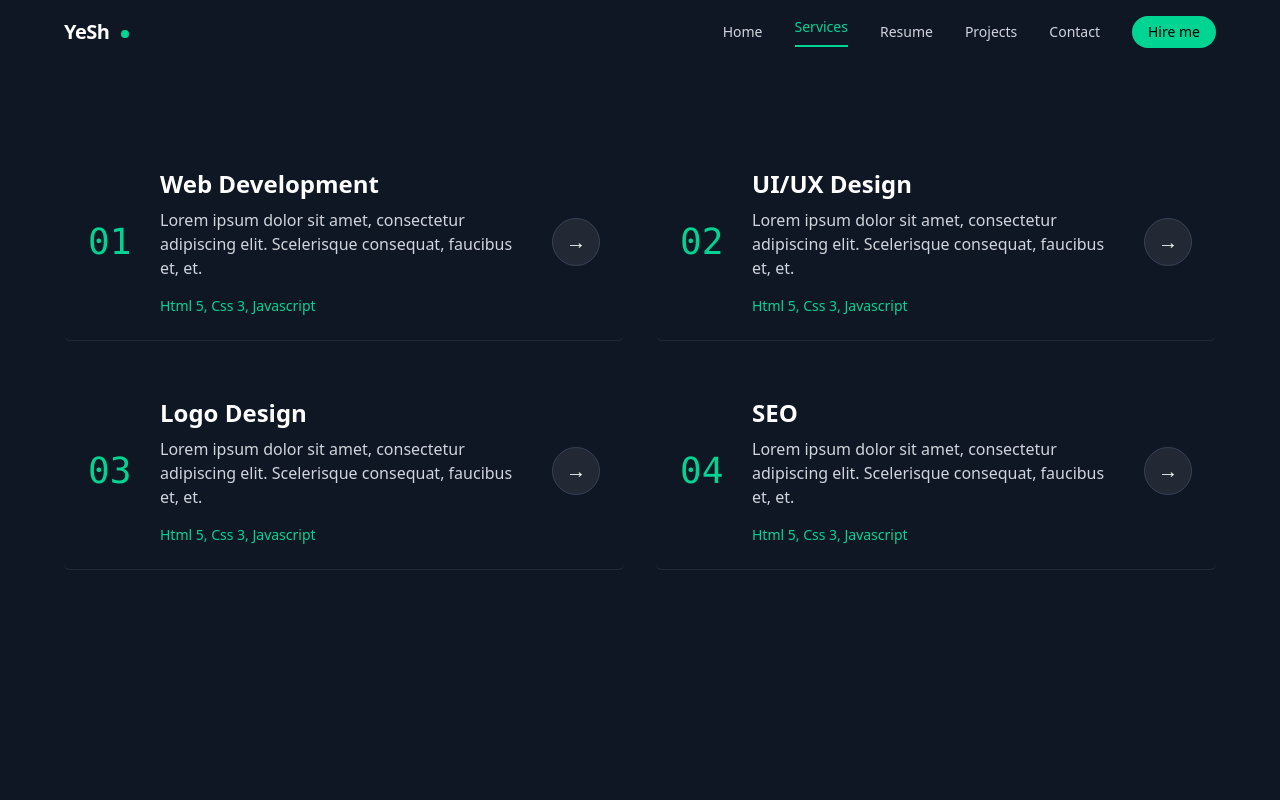
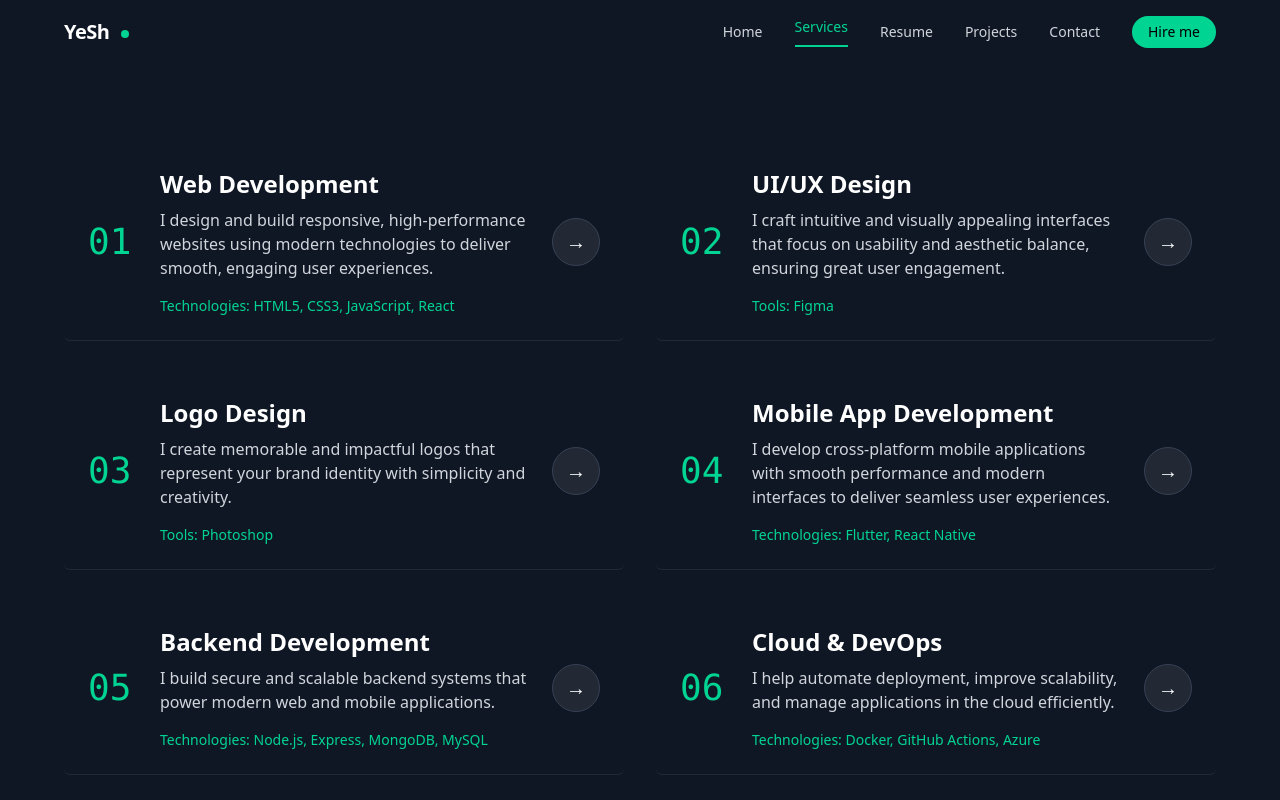
Before and after one commit to ayeshlakshan35/protfolio, a React (Vite) app: page /Services in a window 1280 px wide. Shown: the top 800 px of the page. Built offline with nearby package versions, Linux system fonts and the light colour scheme.

Commit message:
update footer,cantact,home and services

```diff
--- a/src/Components/footer.jsx
+++ b/src/Components/footer.jsx
@@ -18,8 +18,11 @@ export default function Footer() {
 						</svg>
 					</a>
 					<a href="mailto:ayeshalakshan00@gmail.com" aria-label="Email" className="w-8 h-8 rounded-full border border-emerald-400 flex items-center justify-center text-emerald-400">
-						<svg xmlns="http://www.w3.org/2000/svg" viewBox="0 0 24 24" className="w-4 h-4 fill-current" aria-hidden>
-							<path d="M23.44 4.83c-.77.35-1.6.59-2.47.7a4.3 4.3 0 001.88-2.38 8.59 8.59 0 01-2.72 1.04 4.28 4.28 0 00-7.3 3.9A12.14 12.14 0 013 3.15a4.28 4.28 0 001.32 5.71 4.21 4.21 0 01-1.94-.54v.05a4.28 4.28 0 003.43 4.2 4.3 4.3 0 01-1.93.07 4.28 4.28 0 003.99 2.97A8.6 8.6 0 012 19.54a12.13 12.13 0 006.56 1.92c7.88 0 12.2-6.53 12.2-12.2v-.56c.84-.6 1.57-1.34 2.15-2.19z" />
+						<svg xmlns="http://www.w3.org/2000/svg" viewBox="0 0 24 24" className="w-4 h-4" aria-hidden>
+							<path
+								d="M3 5.5c0-.83.67-1.5 1.5-1.5h15c.83 0 1.5.67 1.5 1.5V18.5a1.5 1.5 0 01-1.5 1.5h-15A1.5 1.5 0 013 18.5V5.5zm1.8.5l7.2 4.8 7.2-4.8H4.8zm15.4 1.4l-5.93 3.96a2 2 0 01-2.14 0L6.2 7.4v10.1h14V7.4z"
+								fill="currentColor"
+							/>
 						</svg>
 					</a>
 				</div>
--- a/src/pages/Contact.jsx
+++ b/src/pages/Contact.jsx
@@ -34,11 +34,17 @@ export default function Contact() {
                   className="bg-[#0f1416] border border-gray-800 rounded px-3 py-2 text-gray-100 focus:border-emerald-400 focus:ring-1 focus:ring-emerald-400"
                 />
 
-                <select className="sm:col-span-2 bg-[#0f1416] border border-gray-800 rounded px-3 py-2 text-gray-200">
-                  <option>Select a service</option>
+                <select
+                  defaultValue=""
+                  className="sm:col-span-2 bg-[#0f1416] border border-gray-800 rounded px-3 py-2 text-gray-200"
+                >
+                  <option value="" disabled>Select a service</option>
                   <option>Web Development</option>
                   <option>UI/UX Design</option>
-                  <option>Consulting</option>
+                  <option>Logo Design</option>
+                  <option>Mobile App Development</option>
+                  <option>Backend Development</option>
+                  <option>Cloud & DevOps</option>
                 </select>
 
                 <textarea
--- a/src/pages/Home.jsx
+++ b/src/pages/Home.jsx
@@ -64,34 +64,16 @@ export default function Home() {
                     href="mailto:ayeshalakshan00@gmail.com"
                     aria-label="Email"
                   >
-                    <svg xmlns="http://www.w3.org/2000/svg" viewBox="0 0 24 24" className="w-4 h-4 fill-current" aria-hidden>
-                      <path d="M23.44 4.83c-.77.35-1.6.59-2.47.7a4.3 4.3 0 001.88-2.38 8.59 8.59 0 01-2.72 1.04 4.28 4.28 0 00-7.3 3.9A12.14 12.14 0 013 3.15a4.28 4.28 0 001.32 5.71 4.21 4.21 0 01-1.94-.54v.05a4.28 4.28 0 003.43 4.2 4.3 4.3 0 01-1.93.07 4.28 4.28 0 003.99 2.97A8.6 8.6 0 012 19.54a12.13 12.13 0 006.56 1.92c7.88 0 12.2-6.53 12.2-12.2v-.56c.84-.6 1.57-1.34 2.15-2.19z" />
+                    <svg xmlns="http://www.w3.org/2000/svg" viewBox="0 0 24 24" className="w-4 h-4" aria-hidden>
+                      <path
+                        d="M3 5.5c0-.83.67-1.5 1.5-1.5h15c.83 0 1.5.67 1.5 1.5V18.5a1.5 1.5 0 01-1.5 1.5h-15A1.5 1.5 0 013 18.5V5.5zm1.8.5l7.2 4.8 7.2-4.8H4.8zm15.4 1.4l-5.93 3.96a2 2 0 01-2.14 0L6.2 7.4v10.1h14V7.4z"
+                        fill="currentColor"
+                      />
                     </svg>
                   </a>
               </div>
             </div>
 
-            {/* Stats row (desktop) */}
-            <div className="mt-12 hidden md:flex items-start gap-8">
-              <div className="text-center">
-                <div className="text-4xl font-bold">12</div>
-                <div className="text-sm text-gray-300">Years of experience</div>
-              </div>
-              <div className="text-center">
-                <div className="text-4xl font-bold">26</div>
-                <div className="text-sm text-gray-300">Projects completed</div>
-              </div>
-              <div className="text-center">
-                <div className="text-4xl font-bold">8</div>
-                <div className="text-sm text-gray-300">
-                  Technologies mastered
-                </div>
-              </div>
-              <div className="text-center">
-                <div className="text-4xl font-bold">498</div>
-                <div className="text-sm text-gray-300">Code commits</div>
-              </div>
-            </div>
           </div>
 
           {/* Right: Portrait with dashed ring */}
--- a/src/pages/Services.jsx
+++ b/src/pages/Services.jsx
@@ -1,10 +1,43 @@
 import React from 'react'
+import { Link } from 'react-router-dom'
 
 const services = [
-  { id: 1, title: 'Web Development', desc: 'Lorem ipsum dolor sit amet, consectetur adipiscing elit. Scelerisque consequat, faucibus et, et.' },
-  { id: 2, title: 'UI/UX Design', desc: 'Lorem ipsum dolor sit amet, consectetur adipiscing elit. Scelerisque consequat, faucibus et, et.' },
-  { id: 3, title: 'Logo Design', desc: 'Lorem ipsum dolor sit amet, consectetur adipiscing elit. Scelerisque consequat, faucibus et, et.' },
-  { id: 4, title: 'SEO', desc: 'Lorem ipsum dolor sit amet, consectetur adipiscing elit. Scelerisque consequat, faucibus et, et.' },
+  {
+    id: 1,
+    title: 'Web Development',
+    desc: 'I design and build responsive, high-performance websites using modern technologies to deliver smooth, engaging user experiences.',
+    meta: 'Technologies: HTML5, CSS3, JavaScript, React',
+  },
+  {
+    id: 2,
+    title: 'UI/UX Design',
+    desc: 'I craft intuitive and visually appealing interfaces that focus on usability and aesthetic balance, ensuring great user engagement.',
+    meta: 'Tools: Figma',
+  },
+  {
+    id: 3,
+    title: 'Logo Design',
+    desc: 'I create memorable and impactful logos that represent your brand identity with simplicity and creativity.',
+    meta: 'Tools: Photoshop',
+  },
+  {
+    id: 4,
+    title: 'Mobile App Development',
+    desc: 'I develop cross-platform mobile applications with smooth performance and modern interfaces to deliver seamless user experiences.',
+    meta: 'Technologies: Flutter, React Native',
+  },
+  {
+    id: 5,
+    title: 'Backend Development',
+    desc: 'I build secure and scalable backend systems that power modern web and mobile applications.',
+    meta: 'Technologies: Node.js, Express, MongoDB, MySQL',
+  },
+  {
+    id: 6,
+    title: 'Cloud & DevOps',
+    desc: 'I help automate deployment, improve scalability, and manage applications in the cloud efficiently.',
+    meta: 'Technologies: Docker, GitHub Actions, Azure',
+  },
 ]
 
 export default function Services() {
@@ -21,13 +54,17 @@ export default function Services() {
               <div className="flex-1">
                 <h3 className="text-2xl font-extrabold mb-2">{s.title}</h3>
                 <p className="text-gray-300 mb-4 max-w-xl">{s.desc}</p>
-                <div className="text-sm text-emerald-400">Html 5, Css 3, Javascript</div>
+                <div className="text-sm text-emerald-400">{s.meta}</div>
               </div>
 
               <div className="mt-2 md:mt-0">
-                <button className="w-12 h-12 rounded-full bg-white/8 flex items-center justify-center border border-gray-700 hover:bg-emerald-400 hover:text-black transition-all duration-300 hover:scale-110 hover:rotate-45">
+                <Link
+                  to="/Contact"
+                  className="w-12 h-12 rounded-full bg-white/8 flex items-center justify-center border border-gray-700 hover:bg-emerald-400 hover:text-black transition-all duration-300 hover:scale-110 hover:rotate-45"
+                  aria-label="Hire me"
+                >
                   <span className="text-xl">→</span>
-                </button>
+                </Link>
               </div>
             </article>
           ))}
```
